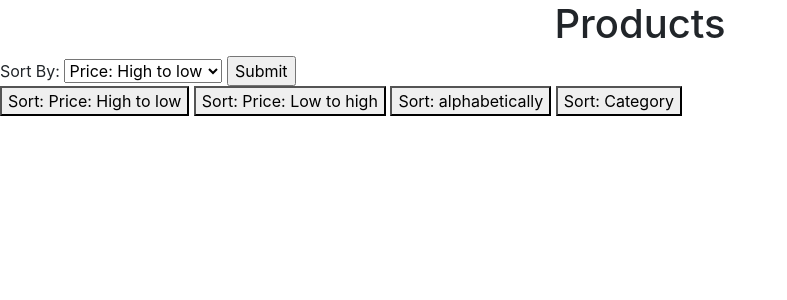
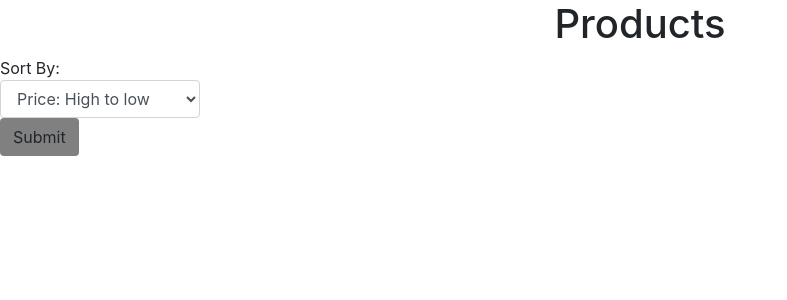
Before and after one commit to saikiran-sjsu/EasyShopping, a Flask app: page /product in a window 1280 px wide. Shown: the part 66-366 px from the top of the page, without its empty margins (0-787 px from the left). Run offline with Flask 2, Linux system fonts and the light colour scheme; data that the repository does not hold is empty; some libraries are stand-ins or nearby versions.

Commit message:
add drop down for sorting options

```diff
--- a/ShoppingApp/routes.py
+++ b/ShoppingApp/routes.py
@@ -75,21 +75,22 @@ def product():
                 db.session.add(newWSItem)
                 db.session.commit()
 
-        elif request.form.get('sorthighlow'):
+        sort_choice = request.form.get('dropdown')
+        if sort_choice == "highlow":
             itemshighlow = db.session.query(Item).order_by(Item.itemprice.desc())
             return render_template('product.html', items=itemshighlow, title=title)
 
-        elif request.form.get('sortlowhigh'):
+        elif sort_choice == "lowhigh":
             itemslowhigh = db.session.query(Item).order_by(Item.itemprice)
             return render_template('product.html', items=itemslowhigh, title=title)
 
-        elif request.form.get('sortbyname'):
+        elif sort_choice == "alphabet":
             itemsbyname = db.session.query(Item).order_by(Item.itemname)
             return render_template('product.html', items=itemsbyname, title=title)
 
-        elif request.form.get('sortbycategories'):
-             bycategories = db.session.query(Item).order_by(Item.category).order_by(Item.itemname).all()
-             return render_template('product.html', items=bycategories, title=title)
+        elif sort_choice =="bycategory":
+            bycategories = db.session.query(Item).order_by(Item.category).order_by(Item.itemname).all()
+            return render_template('product.html', items=bycategories, title=title)
 
     return render_template('product.html', items=items, title=title)
 
--- a/ShoppingApp/templates/product.html
+++ b/ShoppingApp/templates/product.html
@@ -4,44 +4,18 @@
 <center>
   <h1>{{title}}</h1>
 </center>
-<!-- Example single danger button -->
-<div class="box">
-  <!-- <script src="https://ajax.googleapis.com/ajax/libs/jquery/2.1.1/jquery.min.js"></script> -->
-  <form action="" method="post" id="sort">
+
+  <form action="" method="POST" id="sort">
     Sort By:
-    <select id="slection" name="dropdown">
-      <option value="">Price: High to low</option>
-      <option value="">Price: Low to high</option>
-      <option name="" value="sortbyname">alphabetically</option>
-      <option value="">Category</option>
+    <select id="sortselection" name="dropdown" class="form-control" style="width:200px;">
+      <option value="highlow">Price: High to low</option>
+      <option value="lowhigh">Price: Low to high</option>
+      <option value="alphabet">Alphabetically</option>
+      <option value="bycategory">Category</option>
     </select>
-    <input type="submit" value="Submit">
+    <input type="submit" value="Submit" class="btn" style="background-color: gray;">
   </form>
 
-  <!-- <script type="text/javascript">
-    $(function() {
-      $('#sort').on('submit', function() {
-        //window.location = $('#slection').val();
-        return false;
-      });
-    });
-  </script> -->
-
-
-  <form action="" method="POST">
-    <button type="submit" name="sorthighlow" value=1>
-      Sort: Price: High to low
-    </button>
-    <button type="submit" name="sortlowhigh" value=1>
-      Sort: Price: Low to high
-    </button>
-    <button type="submit" name="sortbyname" value=1>
-      Sort: alphabetically
-    </button>
-    <button type="submit" name="sortbycategories" value=1>
-      Sort: Category
-    </button>
-  </form>
 
   {% for item in items %}
   <ul>
```
Also changed, not shown: ShoppingApp/static/images/v-neck-t-shirt.jpg (added), app.db.
